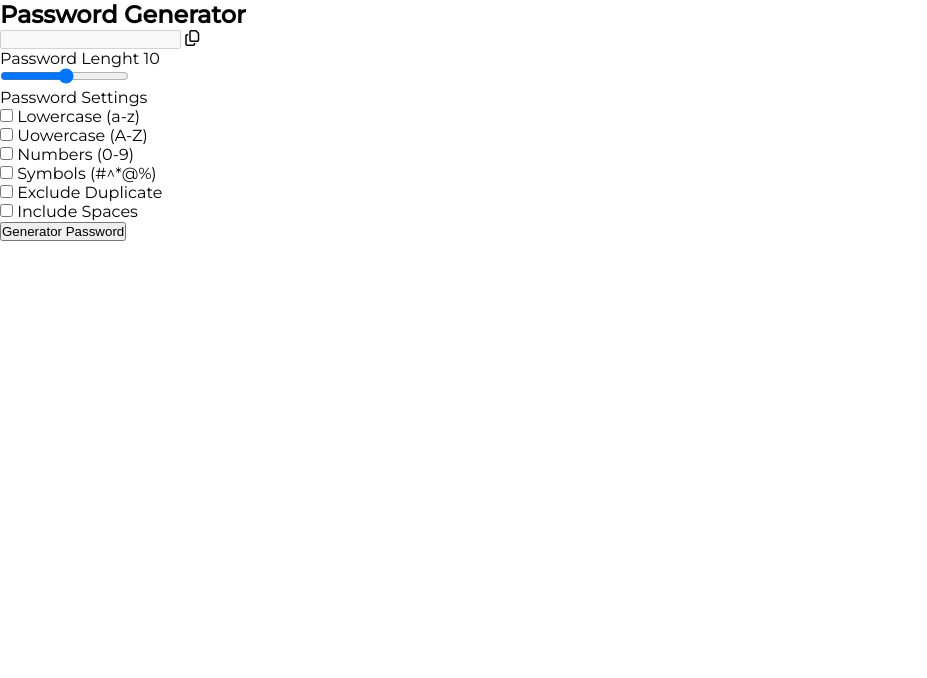
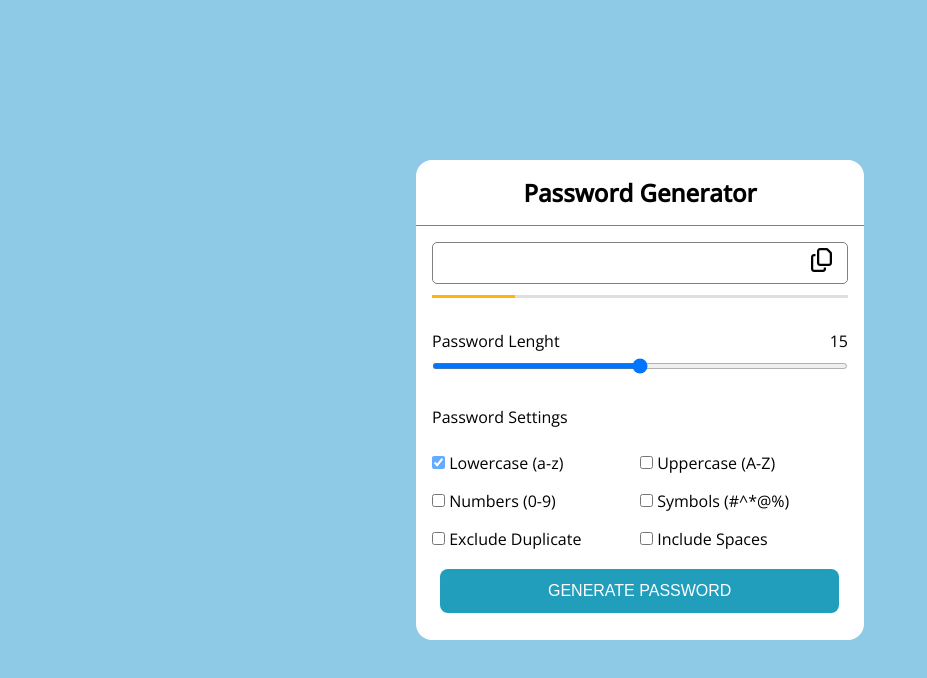
Before and after one commit to usernameisleye/password-generator, a plain HTML site: page index.html in a window 1280 px wide. Shown: the whole page, without its empty margins (0-927 px from the left). Drawn offline with nearby package versions, Linux system fonts and the light colour scheme.

Commit message:
update on main files

```diff
--- a/index.html
+++ b/index.html
@@ -6,7 +6,7 @@
     <meta name="viewport" content="width=device-width, initial-scale=1.0">
     <title>Password Generator</title>
     <link rel="stylesheet" href="./style.css">
-    <link href="https://fonts.googleapis.com/css2?family=Montserrat:wght@400;500&display=swap" rel="stylesheet">
+    <link href="https://fonts.googleapis.com/css2?family=Open+Sans:wght@400;500&display=swap" rel="stylesheet">
     <script src="https://kit.fontawesome.com/d39106e7f3.js" crossorigin="anonymous"></script>
 </head>
 <body>
@@ -16,7 +16,7 @@
         <section class="sub-container">
             <div class="input">
                 <input type="text" value="" disabled>
-                <i class="fa-regular fa-copy"></i>
+                <span><i class="fa-regular fa-copy"></i></span>
             </div>
 
             <div class="pass-strenght"></div>
@@ -24,21 +24,21 @@
             <div class="pass-lenght">
                 <div>
                     <label class="title">Password Lenght</label>
-                    <span>10</span>
+                    <span></span>
                 </div>
-                <input type="range" min="1" max="30" step="1">
+                <input type="range" min="0" max="30" step="1">
             </div>
 
             <div class="pass-settings">
                 <label for="" class="title">Password Settings</label>
                 <ul class="options">
                     <li class="option">
-                        <input type="checkbox" id="lowercase">
+                        <input type="checkbox" id="lowercase" checked>
                         <label for="lowercase">Lowercase (a-z)</label>
                     </li>
                     <li class="option">
                         <input type="checkbox" id="uppercase">
-                        <label for="uppercase">Uowercase (A-Z)</label>
+                        <label for="uppercase">Uppercase (A-Z)</label>
                     </li>
                     <li class="option">
                         <input type="checkbox" id="numbers">
@@ -58,7 +58,7 @@
                     </li>
                 </ul>
             </div>
-            <button class="generate">Generator Password</button>
+            <button class="generate">GENERATE PASSWORD</button>
         </section>
     </main>
 </body>
--- a/script.js
+++ b/script.js
@@ -0,0 +1,41 @@
+const sliderValue = document.querySelector('.pass-lenght input');
+const sliderText = document.querySelector('.pass-lenght span')
+const generateBtn = document.querySelector('.generate')
+const options = document.querySelectorAll('.option input')
+
+const characters = {
+    lowercase: 'abcdefghijklmnopqrstuvwxyz',
+    uppercase: 'ABCDEFGHIJKLMNOPQRSTUVWXYZ',
+    numbers: '0123456789',
+    symbols: '!@#$%^&*()-+={}[];:|<>,./?'
+}
+sliderValue.addEventListener('input', updateSlider)
+generateBtn.addEventListener('click', Generate)
+
+function updateSlider(){
+    //update text value with slide input
+    sliderText.innerHTML = sliderValue.value
+}
+updateSlider()
+
+function Generate(){
+    let emptyPassword = '';
+    let randomPassword = '';
+    let passwordLenght = sliderValue.value
+
+    //loooping through the checkboxes
+    options.forEach(option =>{
+        //if checked, then...
+        if(option.checked){
+            //adding option with particular 'id' from characters emptyPassword
+            emptyPassword += characters[option.id]
+        }
+    })
+
+    //loop 'passwordLenght' times stores random variables(Math function) which are depending on emptyPassword lenght in 'randomPassword'
+    for (let i = 0; i < passwordLenght ; i++) {
+        randomPassword += emptyPassword[Math.floor(Math.random() * emptyPassword.length)];
+    }
+
+    console.log(randomPassword)
+}
--- a/style.css
+++ b/style.css
@@ -5,5 +5,121 @@
 }
 
 body{
-    font-family: Montserrat, sans-serif;
+    font-family: 'Open Sans', sans-serif;
+    background-color: #8ECAE6;
+    height: 100vh;
+    display: flex;
+    justify-content: center;
+    align-items: center;
 }
+
+main{
+    background-color: #fff;
+    border-radius: 1rem;
+    width: 35%;
+}
+
+main h2{
+    padding: 1rem;
+    text-align: center;
+    border-bottom: .1px solid grey;
+}
+
+.sub-container{
+    margin: 1rem;
+}
+
+.input{
+    position: relative;
+}
+
+.input input{
+    width: 100%;
+    padding: .7rem .5rem;
+    color: #000;
+    font-size: 1rem;
+    background: none;
+    outline: none;
+    border: .2px solid grey;
+    border-radius: 5px;
+}
+
+.input i{
+    position: absolute;
+    right: 1rem;
+    font-size: 1.5rem;
+    margin-top: .4rem;
+    cursor: pointer;
+}
+
+.pass-strenght{
+    background-color: #DFDFDF;
+    width: 100%;
+    height: 3px;
+    margin: .7rem 0;
+    position: relative;
+}
+
+.pass-strenght::before{
+    content: '';
+    position: absolute;
+    background-color: #FFB703;
+    height: 100%;
+    width: 20%;
+
+}
+
+.pass-lenght{
+    margin: 2rem 0;
+}
+
+.pass-lenght div{
+    display: flex;
+    justify-content: space-between;
+}
+
+.pass-lenght input{
+    width: 100%;
+    height: .4rem;
+}
+
+.pass-settings .options{
+    display: grid;
+    grid-template-columns: repeat(2, 1fr);
+    grid-template-rows: repeat(1, 1fr);
+    list-style: none;
+    margin-top: 1rem;
+}
+
+.option{
+    margin: .5rem 0;
+}
+
+.option:first-child{
+    pointer-events: none;
+}
+
+.option:first-child input{
+    opacity: 0.6;
+}
+
+.option label,.option input{
+    cursor: pointer;
+}
+
+.sub-container .generate{
+    width: 96%;
+    padding: .8rem;
+    margin: .7rem .5rem;
+    color: #fff;
+    background-color: #219EBC;
+    border-radius: .5rem;
+    border: none;
+    outline: none;
+    font-size: 1rem;
+    cursor: pointer;
+}
+
+.generate:hover{
+    filter: brightness(110%);
+}
```
